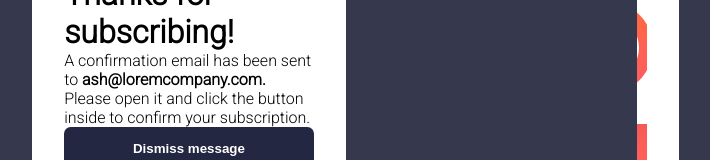
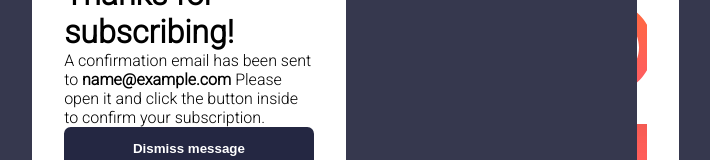
Before and after one commit to Olaitan01/Newsletter-sign-up, a plain HTML site: page index.html in a window 1280 px wide. Both pictures are taken after typing "name@example.com" into the empty fields and a click on the button "Subscribe to monthly newsletter". Shown: the part 362-522 px from the top of the page, without its empty margins (430-1140 px from the left). Drawn offline with Linux system fonts and the light colour scheme.

Commit message:
updated form validation

```diff
--- a/index.html
+++ b/index.html
@@ -84,7 +84,7 @@
           <h1 class="success-modal_modal_header">Thanks for subscribing!</h1>
 
           <p class="success-modal_modal_paragraph">
-            A confirmation email has been sent to <b>ash@loremcompany.com.</b> Please
+            A confirmation email has been sent to <span id="user-email" style="font-weight: bolder;">ash@loremcompany.com.</span> Please
             open it and click the button inside to confirm your subscription.
           </p>
 
--- a/script.js
+++ b/script.js
@@ -5,7 +5,7 @@ const submit =document.getElementById("submit")
 const successModal=document.getElementById("success-modal")
 const dismissBtn=document.getElementById("dismiss-btn")
 const errorMessage=document.getElementById("error-message")
-
+const userEmail=document.getElementById("user-email")
 // const error =[]
 
 form.addEventListener("submit",(e)=>{
@@ -15,6 +15,7 @@ form.addEventListener("submit",(e)=>{
 
         errorMessage.innerText= err
     }else{
+        userEmail.innerText=email.value
         document.querySelector(".modal-container").style.display="block"
         email.value=""
     }
--- a/style.scss
+++ b/style.scss
@@ -133,6 +133,7 @@ background-color: $text_color;
 
         &_dismiss_btn{
             @include Btn;
+
         }
         .success-modal .block{
             display: block;
```
Also changed, not shown: 1 other file.
